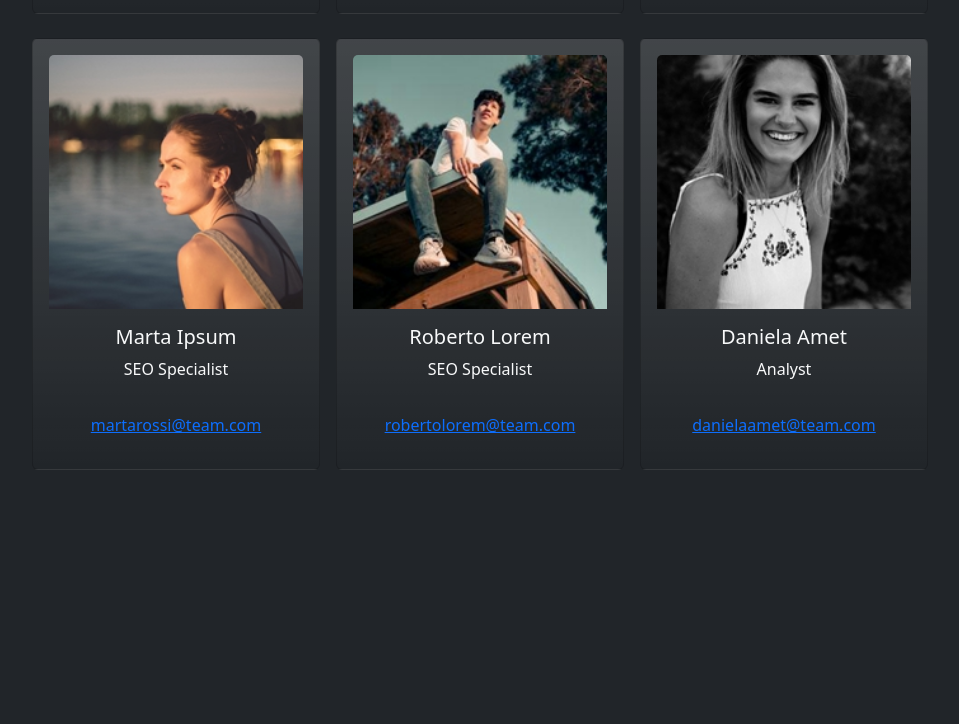
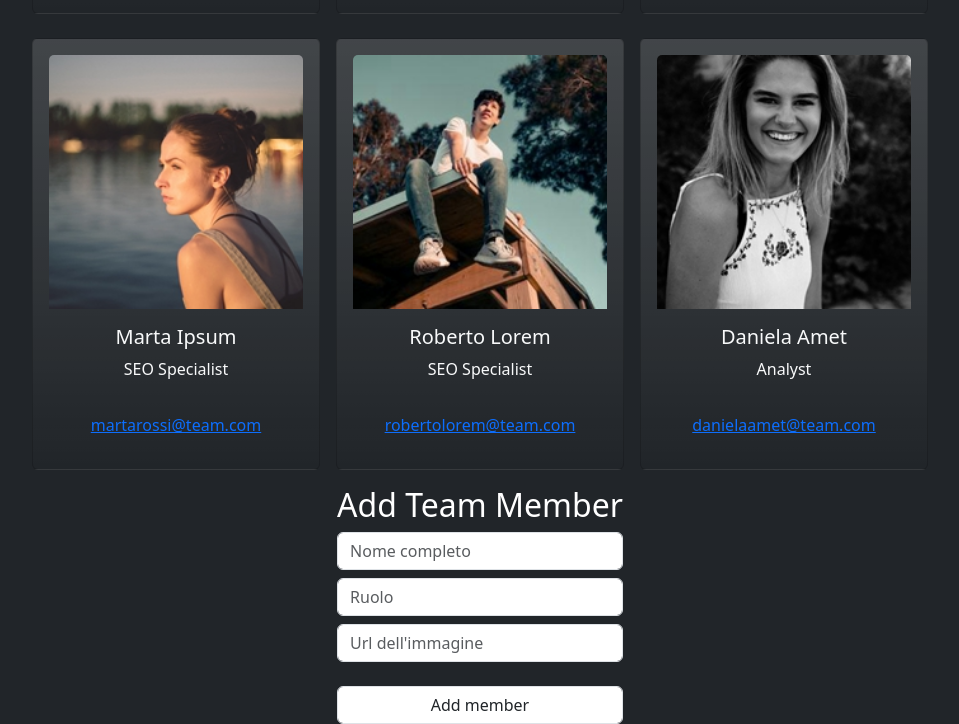
Before and after one commit to lucaconigliaro/js-our-team, a plain HTML site: page index.html in a window 1280 px wide. Shown: the part 602-1326 px from the top of the page, without its empty margins (160-1119 px from the left). Before the commit the page ends 1088 px from the top, so only its background shows below. Drawn offline with nearby package versions, Linux system fonts and the light colour scheme.

Commit message:
feat: form da finire

```diff
--- a/index.html
+++ b/index.html
@@ -27,7 +27,32 @@
                     </div>
                 </div>
             </section>
+
+            <section class="form-container d-flex justify-content-center">
+                <div class="row">
+                    <div class="col-12">
+
+
+                <h2>Add Team Member</h2>
+                <form id="member-form">
+                  <div>
+                    <input class="form-control mb-2" type="text" id="name" placeholder="Nome completo" required autocomplete="off">
+                  </div>
+                  <div>
+                    <input class="form-control mb-2" type="text" id="role" placeholder="Ruolo" required autocomplete="off">
+                  </div>
+                  <div>
+                    <input class="form-control mb-2" type="text" id="image" placeholder="Url dell'immagine" required autocomplete="off">
+                  </div>
+                  <button class="form-control mt-4" type="submit" class="btn btn-light">Add member</button>
+                </form>
+            </div>
         </div>
+              </section>
+            </div>
+            <script src="js/script.js"></script>
+        </div>
+
     </main>
 
     <!-- JS Script -->
```
